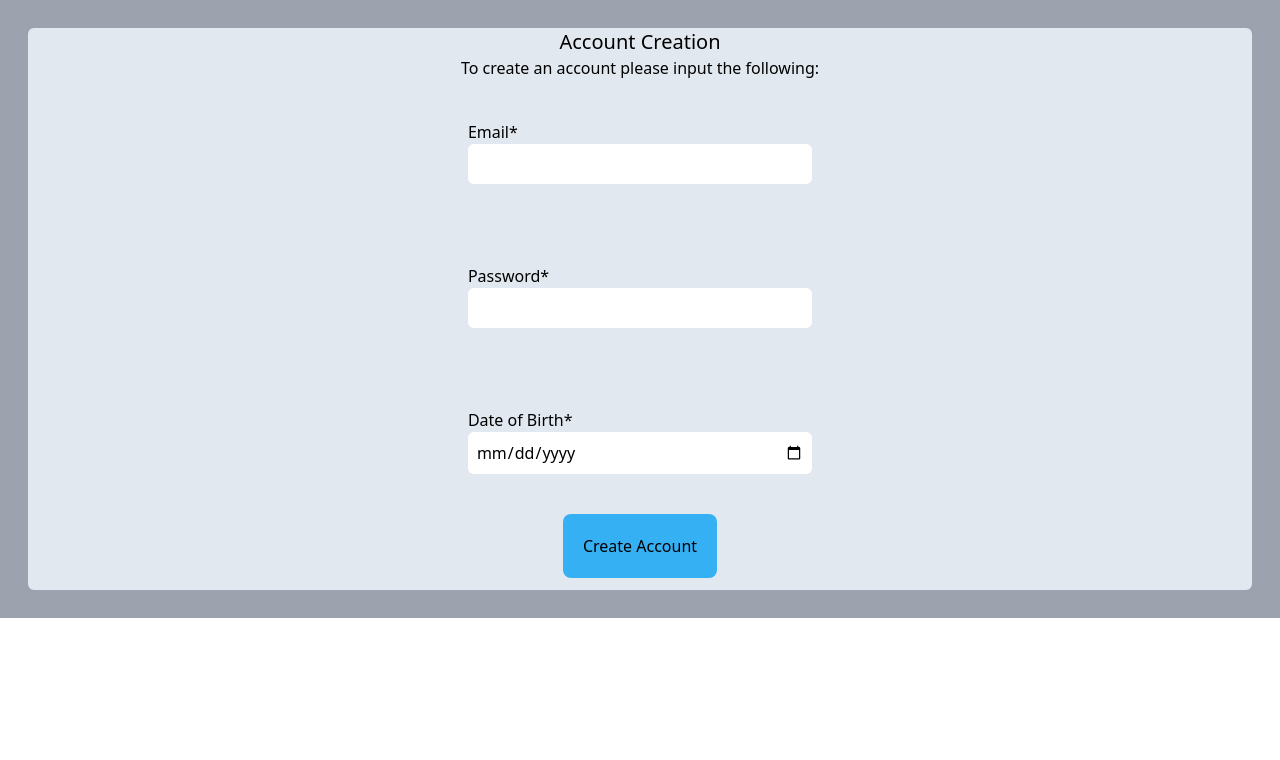
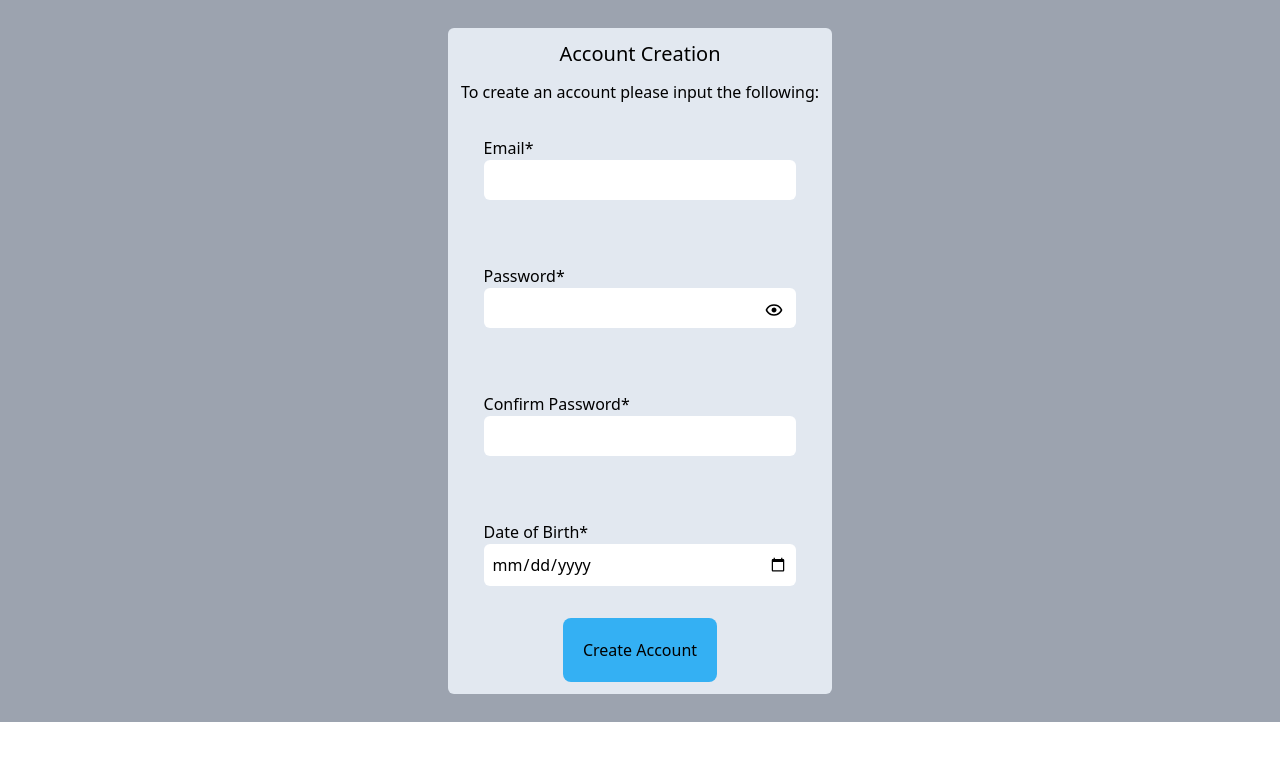
Before and after one commit to Dawsonkw/accountCreation, a React (Vite) app: page / in a window 1280 px wide. Shown: the top 760 px of the page. Built offline with nearby package versions, Linux system fonts and the light colour scheme.

Commit message:
set up firebase backend service, tied user data to firebase for user registration, added show password feature

```diff
--- a/package.json
+++ b/package.json
@@ -9,8 +9,12 @@
     "preview": "vite preview"
   },
   "dependencies": {
+    "firebase": "^9.17.1",
     "react": "^18.2.0",
-    "react-dom": "^18.2.0"
+    "react-dom": "^18.2.0",
+    "react-hook-form": "^7.43.1",
+    "react-icons": "^4.7.1",
+    "sweetalert2": "^11.7.1"
   },
   "devDependencies": {
     "@types/react": "^18.0.27",
--- a/src/components/Creator.jsx
+++ b/src/components/Creator.jsx
@@ -1,43 +1,130 @@
-import React from 'react';
+import React, { useState } from 'react';
+import { auth } from '../firebase';
+import { createUserWithEmailAndPassword } from 'firebase/auth';
+import { BiShow } from 'react-icons/bi'
+import { useForm } from "react-hook-form";
 
-const current = new Date().toISOString().split("T")[0]
+
+const current = new Date().toISOString().split("T")[0] //split method will split the string to divide the date from the included tine, [0] selects for the first element (zeroth indexed), we are after the date not the time so we split it to make it useful
 
 function Creator() {
+
+    const [email, setEmail] = useState('');
+    const [password, setPassword] = useState('');
+    const [confirmPassword, setConfirmPassword] = useState('');
+    const [error, setError] = useState('');
+    const [date, setDate] = useState('')
+    const [showPassword, setShowPassword] = useState(false);
+
+    // Firebase password validation
+
+    const validatePassword = () => {
+        let isValid = true;
+        if(password !== '' && confirmPassword !== ''){
+            if (password != confirmPassword) {
+                isValid = false;
+                setError('The passwords do not match');
+            }
+        }
+        return isValid;
+    }
+
+    const register = (event) => {
+        event.preventDefault();
+        setError('');
+        if(validatePassword()) {
+            //Creating a new user w/ email & password using firebase
+            createUserWithEmailAndPassword(auth, email, password)
+            .then((res) => {
+                console.log(res.user)
+            })
+            .catch(error => setError(error.message))
+        }
+
+        //Clears out the fields of the form after submission
+        setEmail('');
+        setPassword('');
+        setConfirmPassword('');
+        setDate('');
+
+    }
+
+
     return (
-        <div className=' bg-slate-200 rounded-md'>
-            <h1 className='text-xl text-center'>Account Creation</h1>
+        <div className=' bg-slate-200 rounded-md max-w-sm mx-auto'>
+            <h1 className='text-xl text-center py-3'>Account Creation</h1>
             <p className='text-center'>To create an account please input the following:</p>
             <div className=''>
-                <form action="" className='flex justify-center items-center'>
+                <form action="" className='flex justify-center items-center' onSubmit={register} name='registration form'>
                     <div className=' max-w-sm flex flex-col'>
-                        <div className='py-10 '>
+                        <div className='py-8 '>
                             <label className='pr-4 '>
                                 Email*
                             </label>
-                            <input type="text" name="username" className='w-full rounded-md p-2'/>
+                            <input
+                                type="text"
+                                name="email"
+                                className='w-full rounded-md p-2'
+                                value={email}
+                                required
+                                onChange={event => setEmail(event.target.value)}
+                            />
                         </div>
-
-                        <div>
-                             {/* I am going to tether this div together to verify the passwords match  */}
-                            <div className='py-10'>
+                            <div className='py-8'>
                                 <label className='pr-4'>
                                     Password*
                                 </label>
-                                <input type="text" name="password" className='w-full rounded-md p-2' />
+                                <div className='flex-row w-full relative'>
+                                    <input
+                                        type={showPassword ? 'text' : 'password'}
+                                        name="password"
+                                        className='w-full rounded-md p-2'
+                                        value={password}
+                                        required
+                                        onChange={event => setPassword(event.target.value)}
+                                    />
+                                    <div>
+                                        <div className='absolute right-3 top-3 cursor-pointer hover:text-kitsuneBlue2 text-xl'
+                                            onClick={() => setShowPassword(!showPassword)}>
+                                            <BiShow />
+                                        </div>
+                                    </div>
+                                </div>
                             </div>
-                            <div className='py-10'>
+                            <div className='py-8'>
+                                <label className='pr-4'>
+                                    Confirm Password*
+                                </label>
+                                <div className='flex-row w-full relative'>
+                                    <input
+                                        type={showPassword ? 'text' : 'password'}
+                                        name="confirmPassword"
+                                        className='w-full rounded-md p-2'
+                                        value={confirmPassword}
+                                        required
+                                        onChange={event => setConfirmPassword(event.target.value)}
+                                    />
+                                </div>
+                            </div>
+                            <div className='py-8'>
                                 <label className='pr-4'>
                                     Date of Birth*
                                 </label>
-                                <input type="date" name="birthdate" max={current} className='w-full rounded-md p-2' />
+                                <input
+                                    type="date"
+                                    name="birthdate"
+                                    max={current}
+                                    className='w-full rounded-md p-2'
+                                    required
+                                    value={date}
+                                    onChange={event => setDate(event.target.value)}
+                                />
                             </div>
-                        </div>
                         <div className='flex justify-center'>
-                            <button className='bg-kitsuneBlue p-5 rounded-lg mb-3 hover:bg-kitsuneBlue3'>
+                            <button type='submit'  className='bg-kitsuneBlue p-5 rounded-lg mb-3 hover:bg-kitsuneBlue3'>
                                 Create Account
                             </button>
                         </div>
-
                     </div>
                 </form>
             </div>
@@ -48,8 +135,11 @@ function Creator() {
 export default Creator;
 
 // For account creation:
-//  Need button to submit info
+//
 //
 //  need validation (can use react-hook-form serverside validation)
+//      npm package installed, just need to set up the validation states
 //
-//  Need to tie to backend for creation aspect, Use firebase
+//  Configure SWAL to fire upon successful submission
+//
+//
--- /dev/null
+++ b/src/firebase.js
@@ -0,0 +1,26 @@
+import { initializeApp } from 'firebase/app';
+import { getAuth } from 'firebase/auth'
+
+// src.firebase.js
+
+const firebaseConfig = {
+
+  apiKey: "AIzaSyAlTxIHQnQbavBsfZDXixduub0Bow3jCiE",
+
+  authDomain: "userregistration-c082e.firebaseapp.com",
+
+  projectId: "userregistration-c082e",
+
+  storageBucket: "userregistration-c082e.appspot.com",
+
+  messagingSenderId: "1079487099773",
+
+  appId: "1:1079487099773:web:4fb08ab4b8fe8d9a6a9214"
+
+};
+
+// Initialize Firebase and firebase auth
+
+const app = initializeApp(firebaseConfig);
+const auth = getAuth(app);
+export { auth }
```
Also changed, not shown: 2 other files (tests, documents, lock files or other folders).
